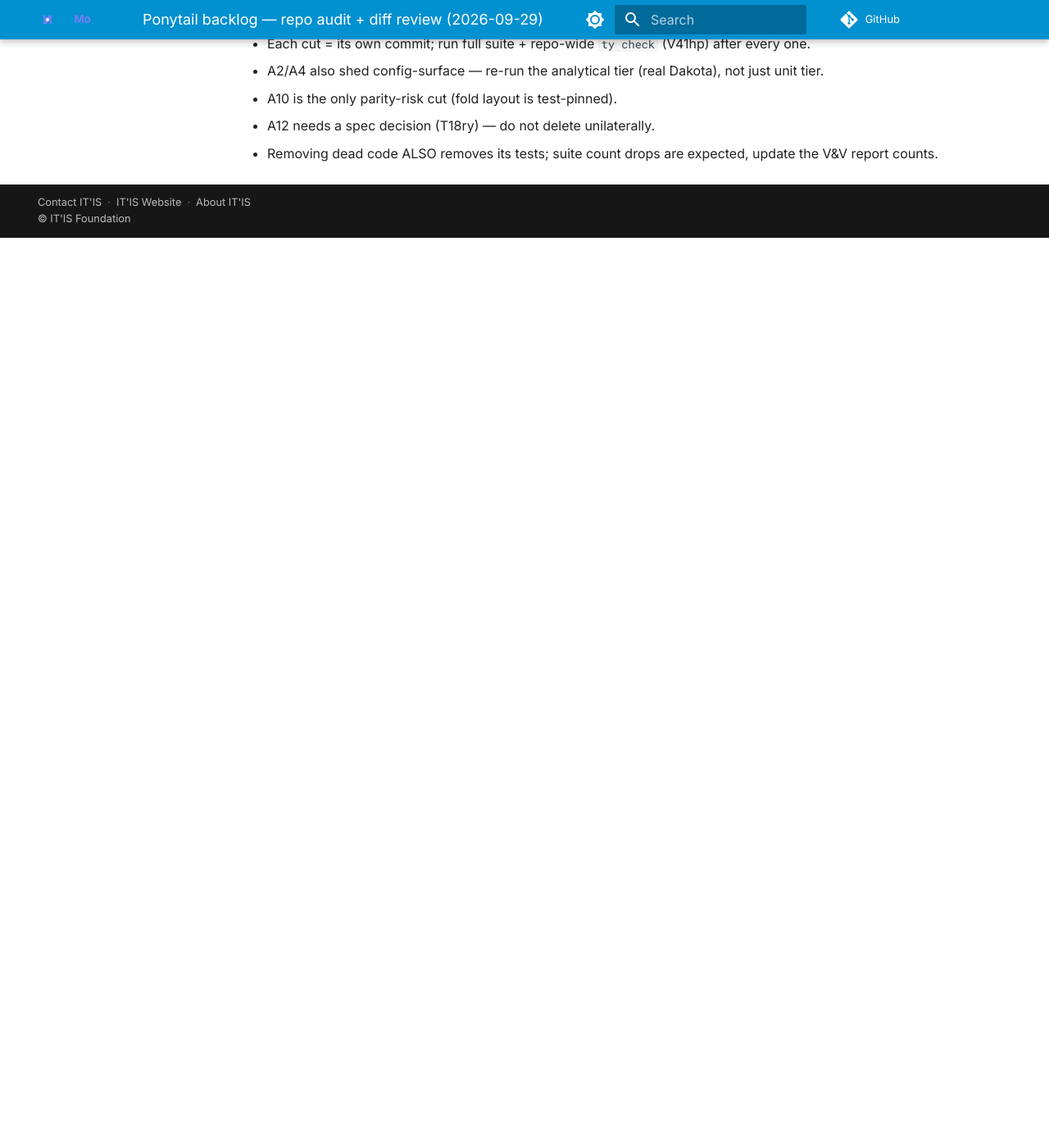
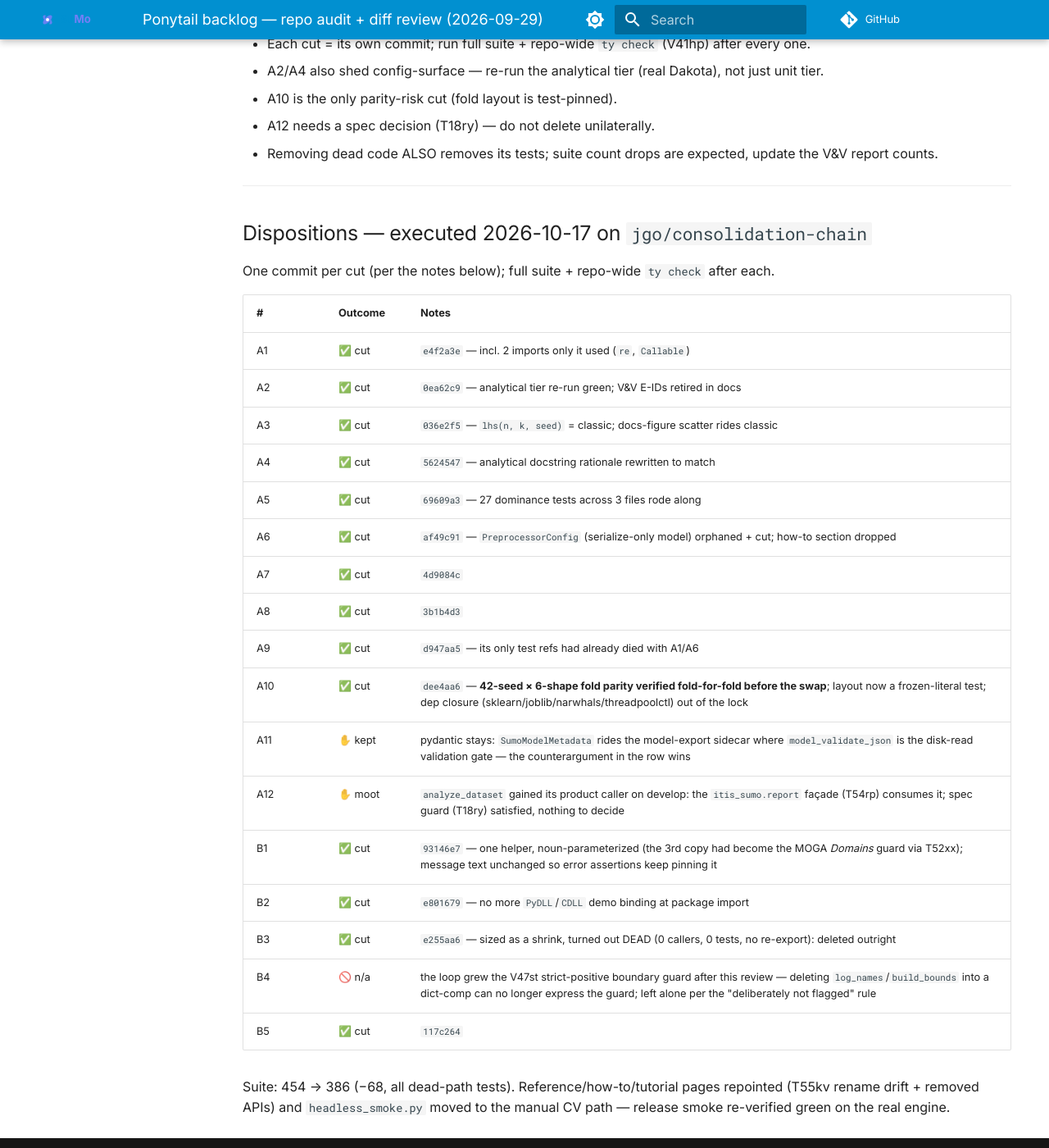
Before and after one commit to ITISFoundation/itis-sumo, an MkDocs documentation site: the page built from docs/ponytail-backlog-2026-09.md, in a window 1280 px wide and 1400 px high, scrolled down 3173 px. Shown: the whole window at 82% size. Built offline with MkDocs 1.6.1 and Material for MkDocs 9.7.7, drawn with Linux system fonts in a browser that asks for light colours; comment, search, counter and statistics services are not loaded; before the commit the page ends 3463 px from its top, so only the background shows below that.

Commit message:
docs: close the ponytail backlog with per-item dispositions
13 cut, B3 cut-larger-than-asked (dead, not shrinkable), B4 no-longer-
applicable (V47st guard grew in after the review), A11 kept (sidecar
model_validate_json is the disk-read gate), A12 moot (the report facade
became analyze_dataset's product caller). Suite 454 -> 386, every
dropped test a dead-path test; A10 gated on the 42-seed fold-parity
sweep before the swap.

Co-authored-by: Qwen3.8 Flash Next NVFP4 (AWS vLLM) <noreply@anthropic.com>

```diff
--- a/docs/ponytail-backlog-2026-09.md
+++ b/docs/ponytail-backlog-2026-09.md
@@ -52,3 +52,33 @@ Review subtotal: **net: -61 lines possible.**
 - A10 is the only parity-risk cut (fold layout is test-pinned).
 - A12 needs a spec decision (T18ry) — do not delete unilaterally.
 - Removing dead code ALSO removes its tests; suite count drops are expected, update the V&V report counts.
+
+---
+
+## Dispositions — executed 2026-10-17 on `jgo/consolidation-chain`
+
+One commit per cut (per the notes below); full suite + repo-wide `ty check` after each.
+
+| # | Outcome | Notes |
+|---|---------|-------|
+| A1 | ✅ cut | `e4f2a3e` — incl. 2 imports only it used (`re`, `Callable`) |
+| A2 | ✅ cut | `0ea62c9` — analytical tier re-run green; V&V E-IDs retired in docs |
+| A3 | ✅ cut | `036e2f5` — `lhs(n, k, seed)` = classic; docs-figure scatter rides classic |
+| A4 | ✅ cut | `5624547` — analytical docstring rationale rewritten to match |
+| A5 | ✅ cut | `69609a3` — 27 dominance tests across 3 files rode along |
+| A6 | ✅ cut | `af49c91` — `PreprocessorConfig` (serialize-only model) orphaned + cut; how-to section dropped |
+| A7 | ✅ cut | `4d9084c` |
+| A8 | ✅ cut | `3b1b4d3` |
+| A9 | ✅ cut | `d947aa5` — its only test refs had already died with A1/A6 |
+| A10 | ✅ cut | `dee4aa6` — **42-seed × 6-shape fold parity verified fold-for-fold before the swap**; layout now a frozen-literal test; dep closure (sklearn/joblib/narwhals/threadpoolctl) out of the lock |
+| A11 | ✋ kept | pydantic stays: `SumoModelMetadata` rides the model-export sidecar where `model_validate_json` is the disk-read validation gate — the counterargument in the row wins |
+| A12 | ✋ moot | `analyze_dataset` gained its product caller on develop: the `itis_sumo.report` façade (T54rp) consumes it; spec guard (T18ry) satisfied, nothing to decide |
+| B1 | ✅ cut | `93146e7` — one helper, noun-parameterized (the 3rd copy had become the MOGA *Domains* guard via T52xx); message text unchanged so error assertions keep pinning it |
+| B2 | ✅ cut | `e801679` — no more `PyDLL`/`CDLL` demo binding at package import |
+| B3 | ✅ cut | `e255aa6` — sized as a shrink, turned out DEAD (0 callers, 0 tests, no re-export): deleted outright |
+| B4 | 🚫 n/a | the loop grew the V47st strict-positive boundary guard after this review — deleting `log_names`/`build_bounds` into a dict-comp can no longer express the guard; left alone per the "deliberately not flagged" rule |
+| B5 | ✅ cut | `117c264` |
+
+Suite: 454 → 386 (−68, all dead-path tests). Reference/how-to/tutorial pages
+repointed (T55kv rename drift + removed APIs) and `headless_smoke.py` moved to
+the manual CV path — release smoke re-verified green on the real engine.
```
